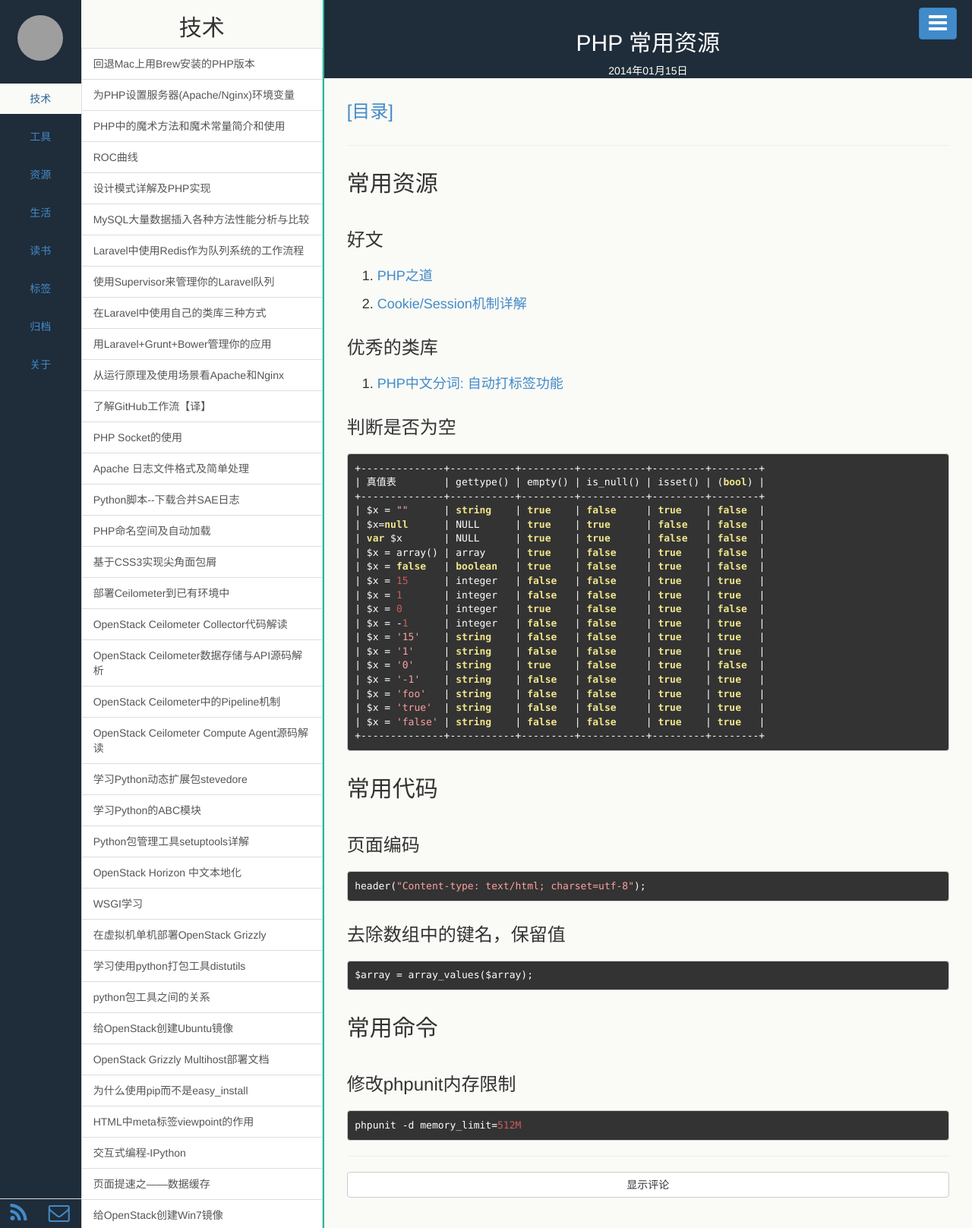
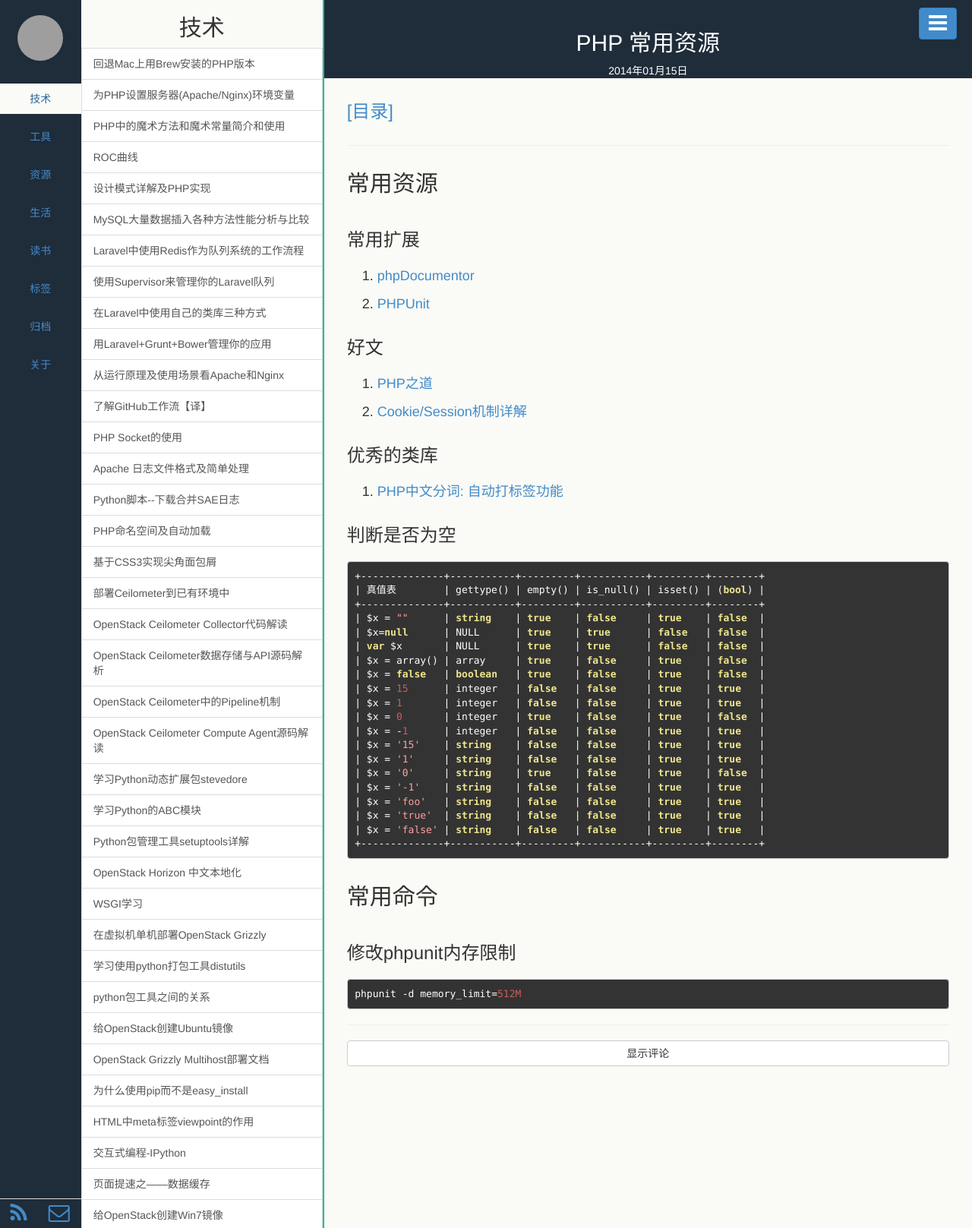
Before and after one commit to dayon3z1/suyan, a Jekyll site: the page built from _posts/2014-01-15-general-php-resources.md, in a window 1280 px wide. Shown: the whole page at 76% size. Built offline with Jekyll 4.4.1, drawn with Linux system fonts in a browser that asks for light colours; grey boxes are pictures that could not be loaded.

Commit message:
update general php resources

````diff
--- a/_posts/2014-01-15-general-php-resources.md
+++ b/_posts/2014-01-15-general-php-resources.md
@@ -9,10 +9,14 @@ description:
 
 ## 常用资源
 
+### 常用扩展
+
+1. [phpDocumentor](http://www.phpdoc.org)
+2. [PHPUnit](https://phpunit.de)
+
 ### 好文
 1. [PHP之道](http://wulijun.github.io/php-the-right-way/)
 2. [Cookie/Session机制详解](http://blog.csdn.net/fangaoxin/article/details/6952954)
-
 
 ### 优秀的类库
 1. [PHP中文分词: 自动打标签功能](http://jingwentian.com/t-145)
@@ -41,16 +45,6 @@ description:
 +--------------+-----------+---------+-----------+---------+--------+
 ```
 
-## 常用代码
-
-### 页面编码
-
-    header("Content-type: text/html; charset=utf-8");
-
-### 去除数组中的键名，保留值
-
-    $array = array_values($array);
-
 ## 常用命令
 
 ### 修改phpunit内存限制
````
